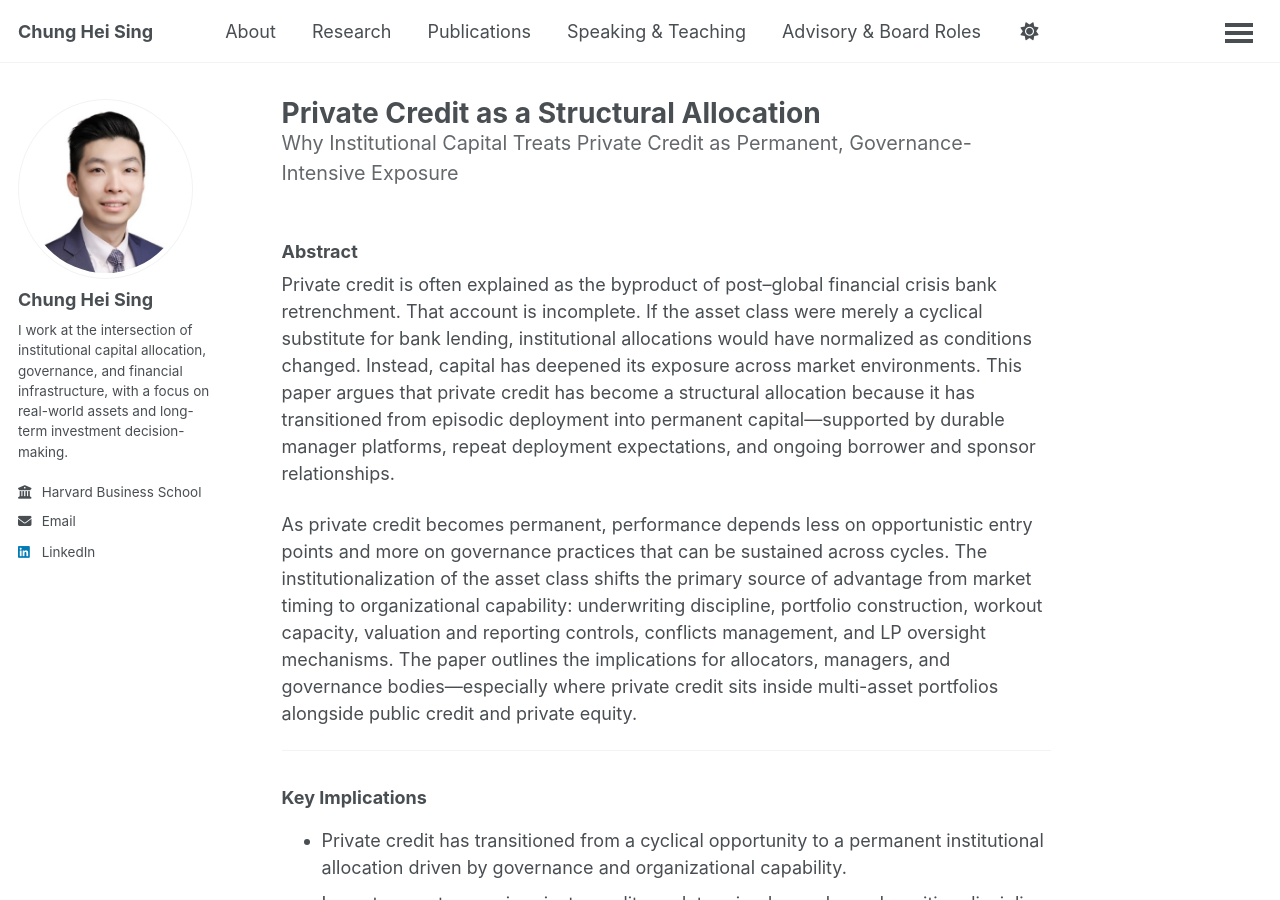
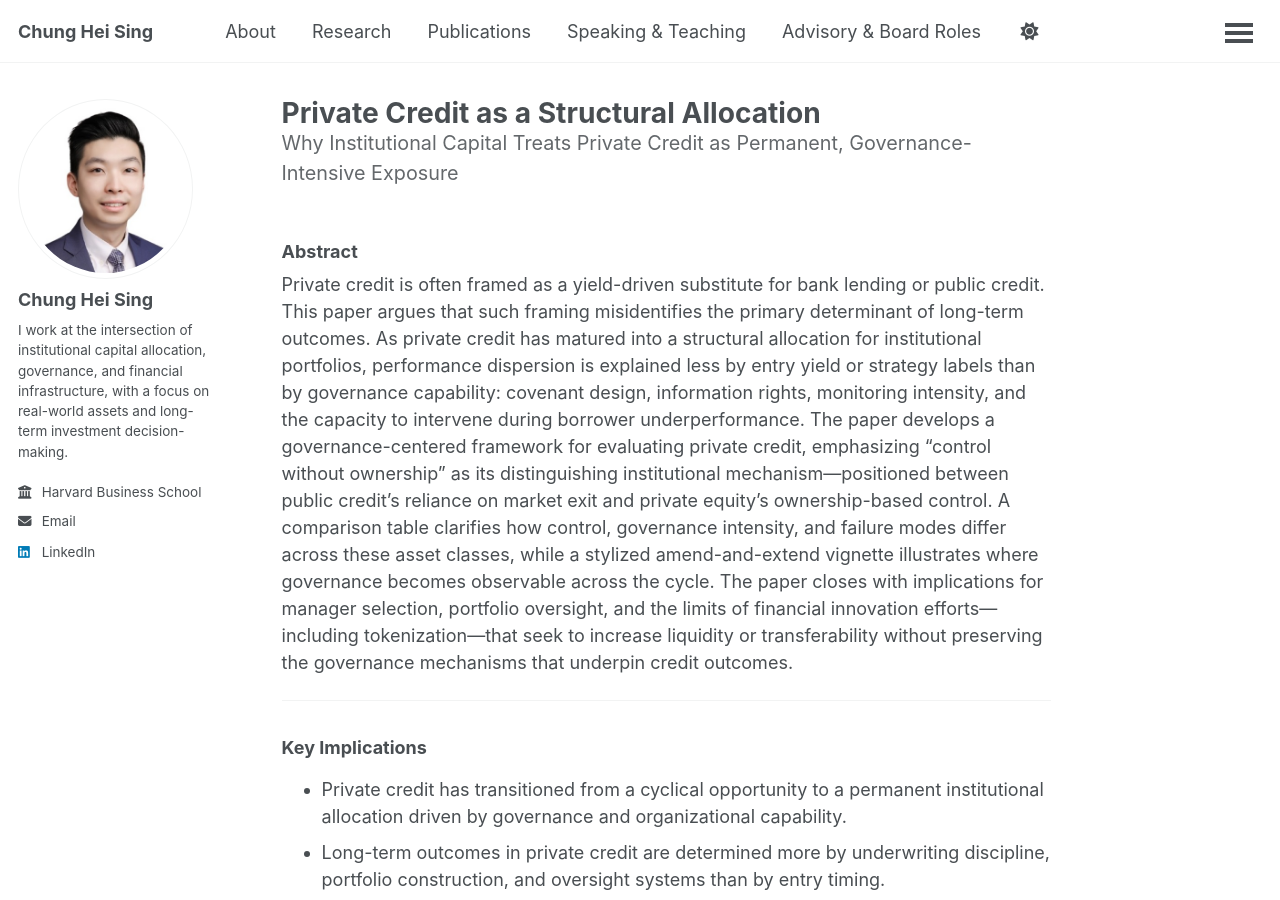
Before and after one commit to chungheising/chungheising.github.io, a Jekyll site: the page built from _publications/2023_10_Private_Credit_as_a_Structural_Allocation.md, in a window 1280 px wide and 900 px high. Built offline with Jekyll 4.4.1, drawn with Linux system fonts in a browser that asks for light colours; a script bundle is joined from its source files by our own code; library files that are not in the unit come from our copies.

Commit message:
Update 2023_10_Private_Credit_as_a_Structural_Allocation.md

```diff
--- a/_publications/2023_10_Private_Credit_as_a_Structural_Allocation.md
+++ b/_publications/2023_10_Private_Credit_as_a_Structural_Allocation.md
@@ -13,9 +13,8 @@
 ---
 
 ### Abstract
-Private credit is often explained as the byproduct of post–global financial crisis bank retrenchment. That account is incomplete. If the asset class were merely a cyclical substitute for bank lending, institutional allocations would have normalized as conditions changed. Instead, capital has deepened its exposure across market environments. This paper argues that private credit has become a structural allocation because it has transitioned from episodic deployment into permanent capital—supported by durable manager platforms, repeat deployment expectations, and ongoing borrower and sponsor relationships.
-
-As private credit becomes permanent, performance depends less on opportunistic entry points and more on governance practices that can be sustained across cycles. The institutionalization of the asset class shifts the primary source of advantage from market timing to organizational capability: underwriting discipline, portfolio construction, workout capacity, valuation and reporting controls, conflicts management, and LP oversight mechanisms. The paper outlines the implications for allocators, managers, and governance bodies—especially where private credit sits inside multi-asset portfolios alongside public credit and private equity.
+Private credit is often framed as a yield-driven substitute for bank lending or public credit. This paper argues that such framing misidentifies the primary determinant of long-term outcomes. As private credit has matured into a structural allocation for institutional portfolios, performance dispersion is explained less by entry yield or strategy labels than by governance capability: covenant design, information rights, monitoring intensity, and the capacity to intervene during borrower underperformance.
+The paper develops a governance-centered framework for evaluating private credit, emphasizing “control without ownership” as its distinguishing institutional mechanism—positioned between public credit’s reliance on market exit and private equity’s ownership-based control. A comparison table clarifies how control, governance intensity, and failure modes differ across these asset classes, while a stylized amend-and-extend vignette illustrates where governance becomes observable across the cycle. The paper closes with implications for manager selection, portfolio oversight, and the limits of financial innovation efforts—including tokenization—that seek to increase liquidity or transferability without preserving the governance mechanisms that underpin credit outcomes.
 
 ---
 
```
